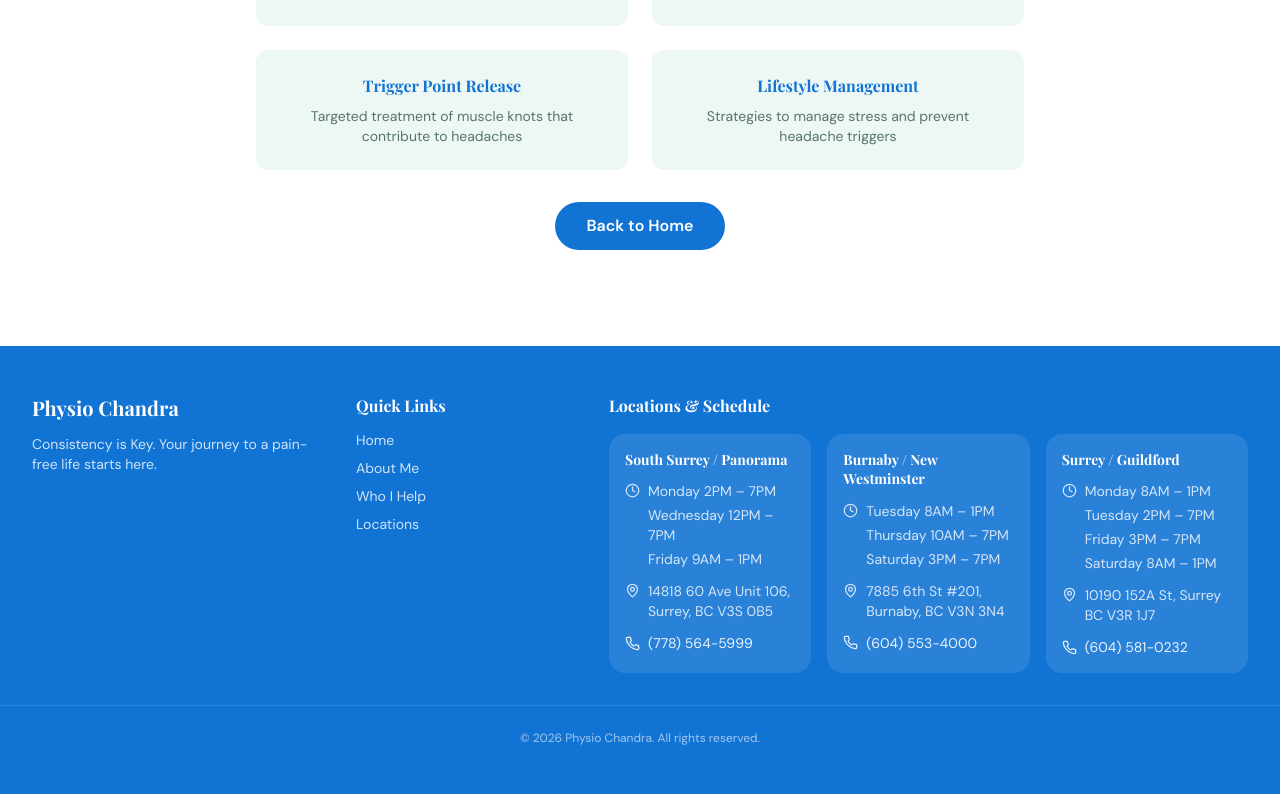
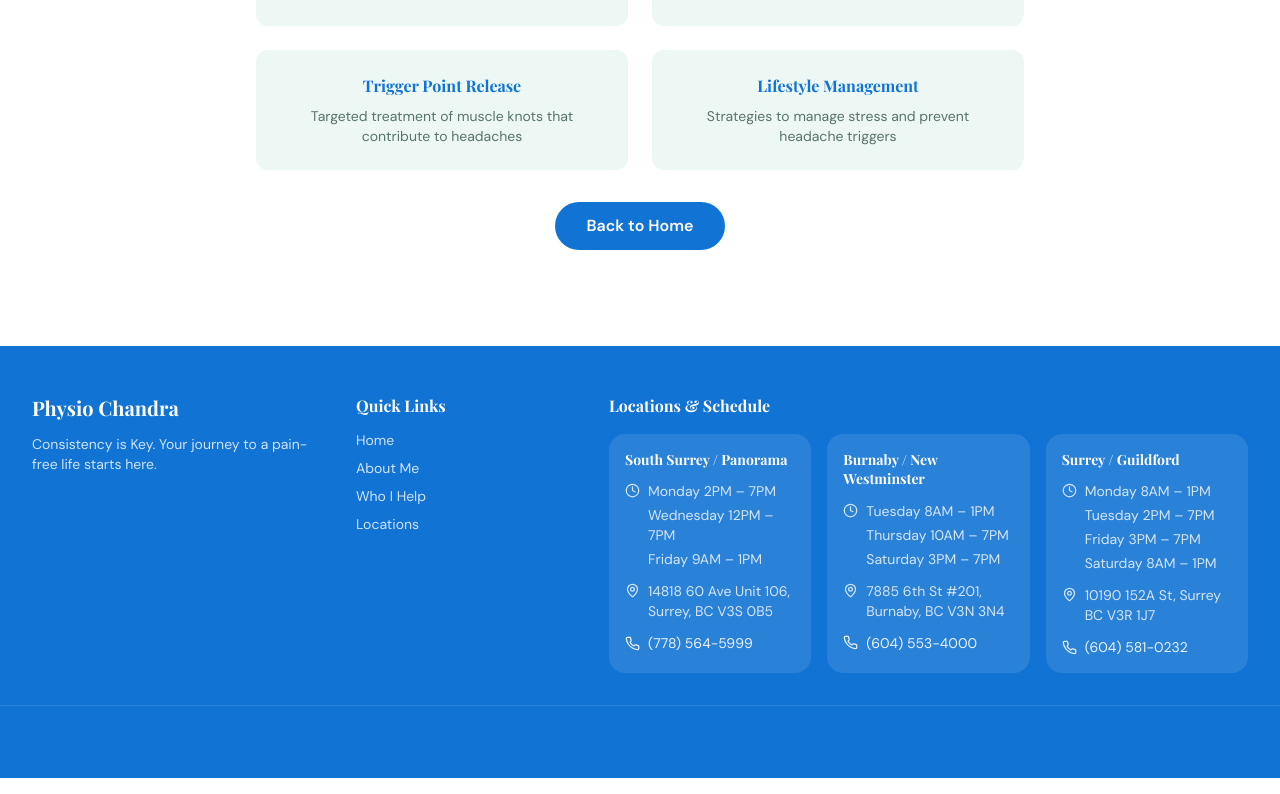
Before and after one commit to kanagarajSCK/PHYSIO-CHANDRA, a React (Vite) app: page /headache in a window 1280 px wide. Shown: the part 1259-2053 px from the top of the page. Built offline with nearby package versions, Linux system fonts and the light colour scheme; the HTML template or start-up script is replaced by a standard one.

Commit message:
Remove footer copyright text

```diff
--- a/src/components/Footer.tsx
+++ b/src/components/Footer.tsx
@@ -88,7 +88,7 @@ const Footer = () => {
         </div>
       </div>
       <div className="container mt-8 pt-6 border-t border-primary-foreground/20 text-center text-xs opacity-60">
-        &copy; 2026 Physio Chandra. All rights reserved.
+
       </div>
     </footer>
   );
```
